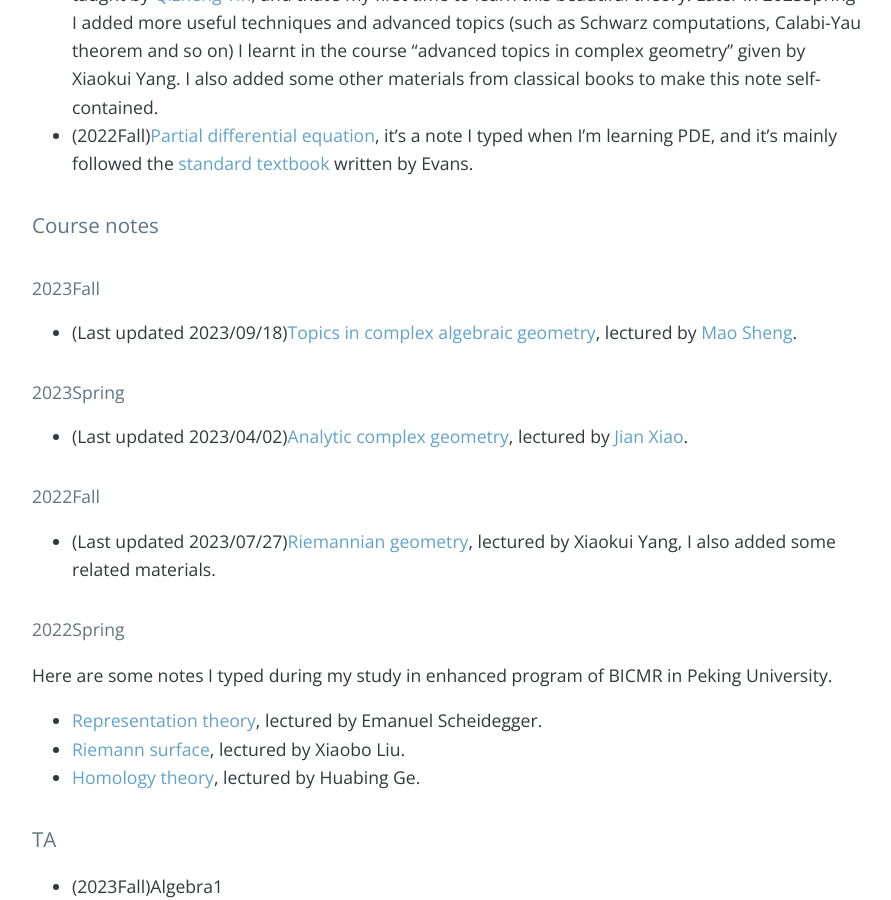
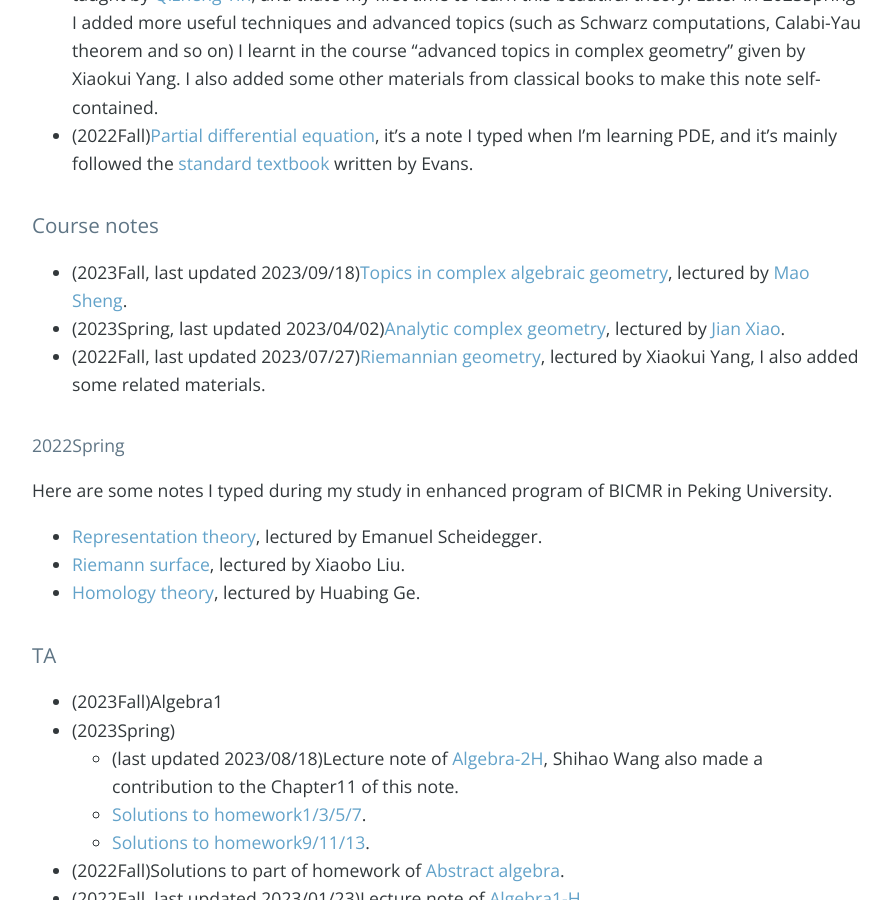
Before and after one commit to bowenl-math/bowenl-math.github.io, a Jekyll site: the page built from index.md, in a window 1280 px wide and 900 px high, scrolled down 1409 px. Shown: the whole window, without its empty margins (192-1083 px from the left). Built offline with Jekyll 4.4.1, drawn with Linux system fonts in a browser that asks for light colours; nearby versions of some CDN libraries; our own code applies the rules of GitHub Pages for plain Markdown files; the list of posts is cut into pages by our own code; comment, search, counter and statistics services are not loaded.

Commit message:
Update index.md

```diff
--- a/index.md
+++ b/index.md
@@ -25,14 +25,9 @@ Here is my email: liubw22 [at] mails.tsinghua.edu.cn. Please contact me if you f
 
 
 ### Course notes
-#### 2023Fall
-* (Last updated 2023/09/18)[Topics in complex algebraic geometry](notes/2023Fall/topics_in_complex_algebraic_geometry.pdf), lectured by [Mao Sheng](http://staff.ustc.edu.cn/~msheng/).
-
-#### 2023Spring
-* (Last updated 2023/04/02)[Analytic complex geometry](notes/2023Spring/Analytic_complex_geometry.pdf), lectured by [Jian Xiao](https://sites.google.com/view/jianxiao/).
-
-#### 2022Fall
-* (Last updated 2023/07/27)[Riemannian geometry](notes/2022Fall/Riemannian_geometry.pdf), lectured by Xiaokui Yang, I also added some related materials.
+* (2023Fall, last updated 2023/09/18)[Topics in complex algebraic geometry](notes/2023Fall/topics_in_complex_algebraic_geometry.pdf), lectured by [Mao Sheng](http://staff.ustc.edu.cn/~msheng/).
+* (2023Spring, last updated 2023/04/02)[Analytic complex geometry](notes/2023Spring/Analytic_complex_geometry.pdf), lectured by [Jian Xiao](https://sites.google.com/view/jianxiao/).
+* (2022Fall, last updated 2023/07/27)[Riemannian geometry](notes/2022Fall/Riemannian_geometry.pdf), lectured by Xiaokui Yang, I also added some related materials.
 
 #### 2022Spring
 Here are some notes I typed during my study in enhanced program of BICMR in Peking University.
```
